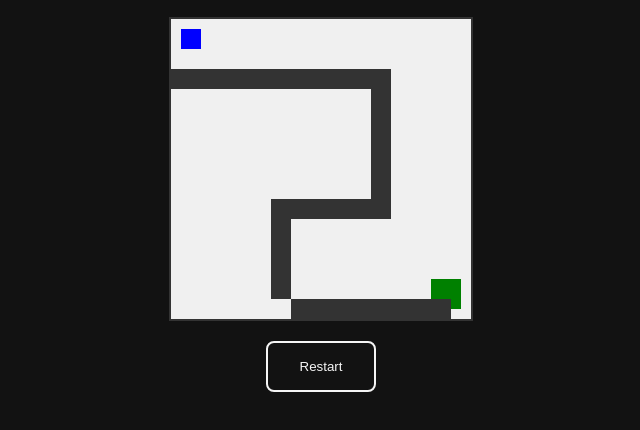
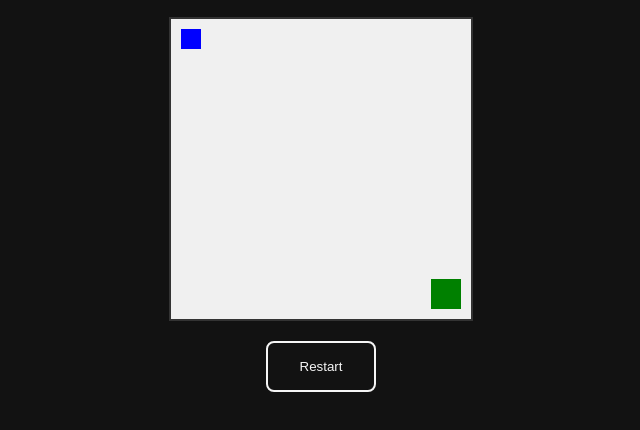
Before and after one commit to Espadv69/Maze-Runner-Game, a plain HTML site: page index.html in a window 1280 px wide. Shown: the part 66-496 px from the top of the page, without its empty margins (319-959 px from the left). Drawn offline with Linux system fonts and the light colour scheme.

Commit message:
Remove walls

```diff
--- a/index.html
+++ b/index.html
@@ -11,12 +11,6 @@
     <div class="maze">
       <div class="player"></div>
       <div class="exit"></div>
-
-      <div class="wall" style="top: 50px; left: 0; width: 200px; height: 20px;"></div>
-      <div class="wall" style="top: 50px; left: 200px; width: 20px; height: 150px;"></div>
-      <div class="wall" style="top: 180px; left: 100px; width: 120px; height: 20px;"></div>
-      <div class="wall" style="top: 200px; left: 100px; width: 20px; height: 80px;"></div>
-      <div class="wall" style="top: 280px; left: 120px; width: 160px; height: 20px;"></div>
     </div>
     <div class="reset">
       <button class="reset-btn">Restart</button>
```
